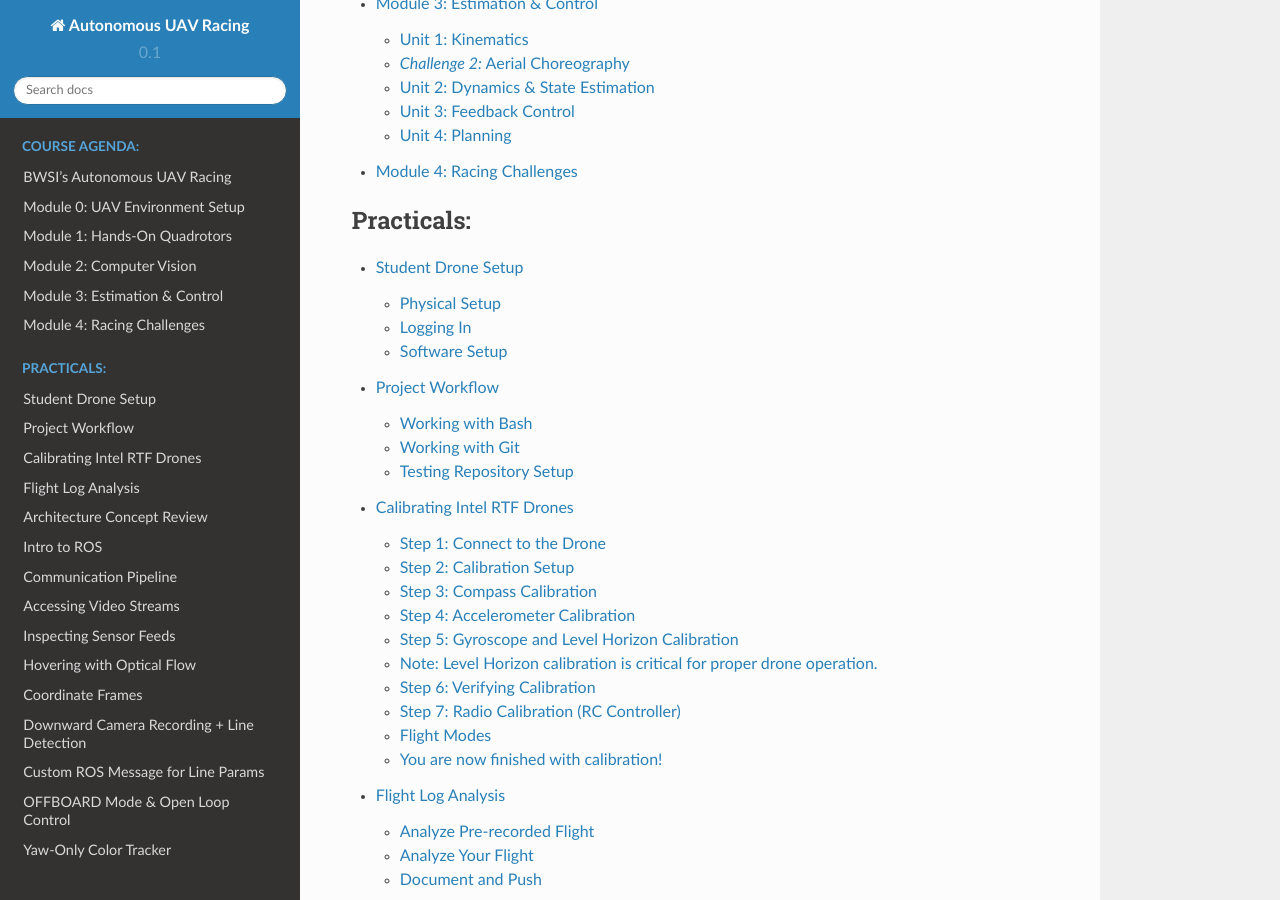
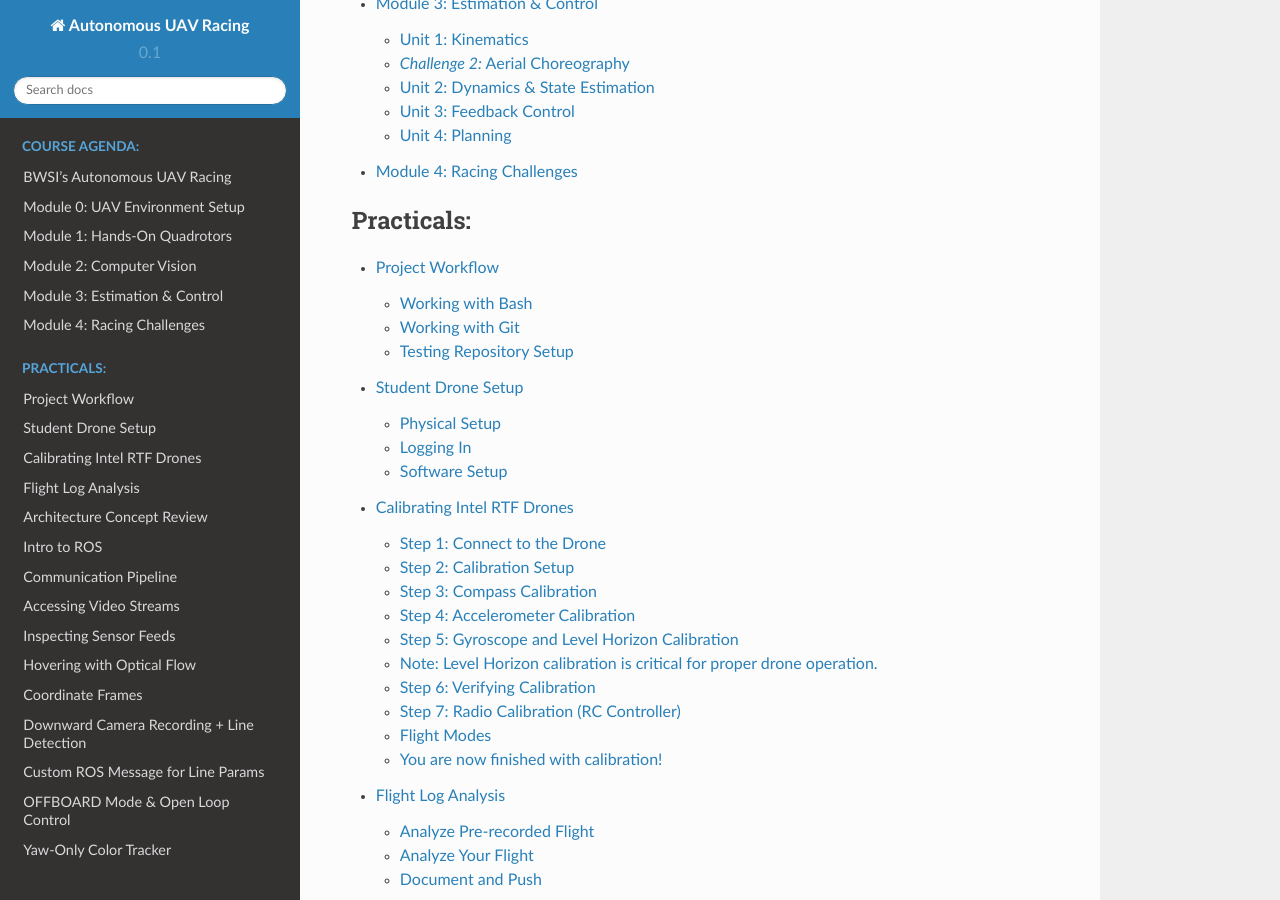
Before and after one commit to BWSI-UAV/website, a Sphinx documentation site: the page built from docs/index.rst, in a window 1280 px wide and 900 px high, scrolled down 792 px. Built offline with Sphinx 7.4.7 and the Read the Docs theme 2.0.0, drawn with Linux system fonts in a browser that asks for light colours.

Commit message:
reordering

```diff
--- a/docs/index.rst
+++ b/docs/index.rst
@@ -21,8 +21,8 @@ Welcome to UAV Racing's documentation!
    :maxdepth: 2
    :caption: Practicals:
 
+   project_workflow.ipynb
    student_drone_setup.ipynb
-   project_workflow.ipynb
    calibration.ipynb
    flight_log_analysis.ipynb
    intel_rtf_architecture.ipynb
```
